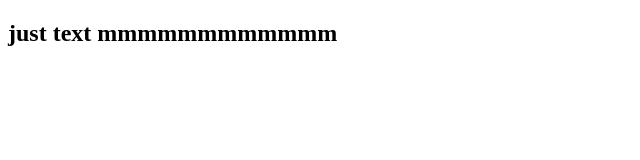
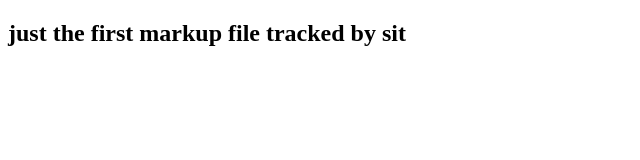
Before and after one commit to NourSoltany/tester, a plain HTML site: page markup/index.html in a window 1280 px wide. Shown: the whole page, without its empty margins (0-640 px from the left). Drawn offline with Linux system fonts and the light colour scheme.

Commit message:
added somthing

```diff
--- a/markup/index.html
+++ b/markup/index.html
@@ -4,10 +4,10 @@
   <meta charset="UTF-8">
   <meta name="viewport" content="width=device-width, initial-scale=1.0">
   <meta http-equiv="X-UA-Compatible" content="ie=edge">
-  <title>Document</title>
+  <title>Git tutorial</title>
 </head>
 <body>
-  <h2> just text mmmmmmmmmmmm</h2>
+  <h2> just  the first markup file tracked by sit</h2>
 
 </body>
 </html>
```
